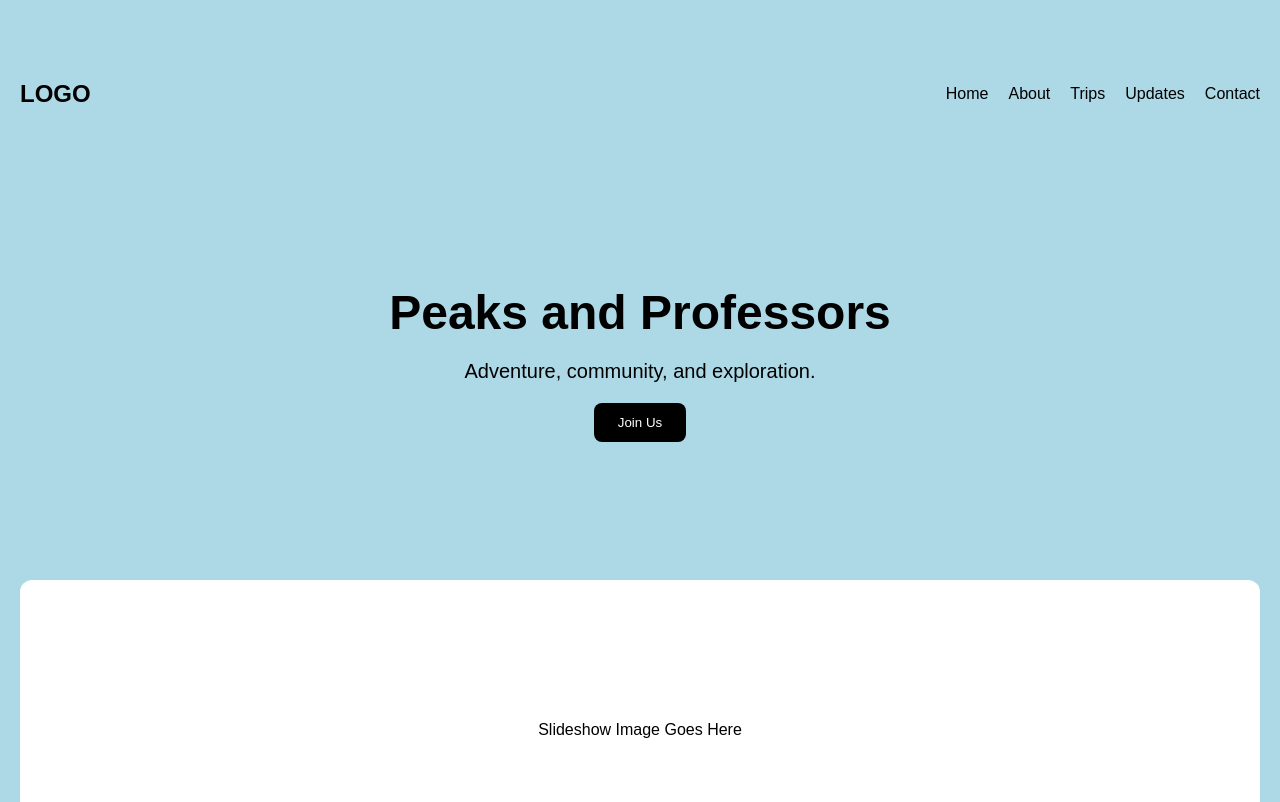
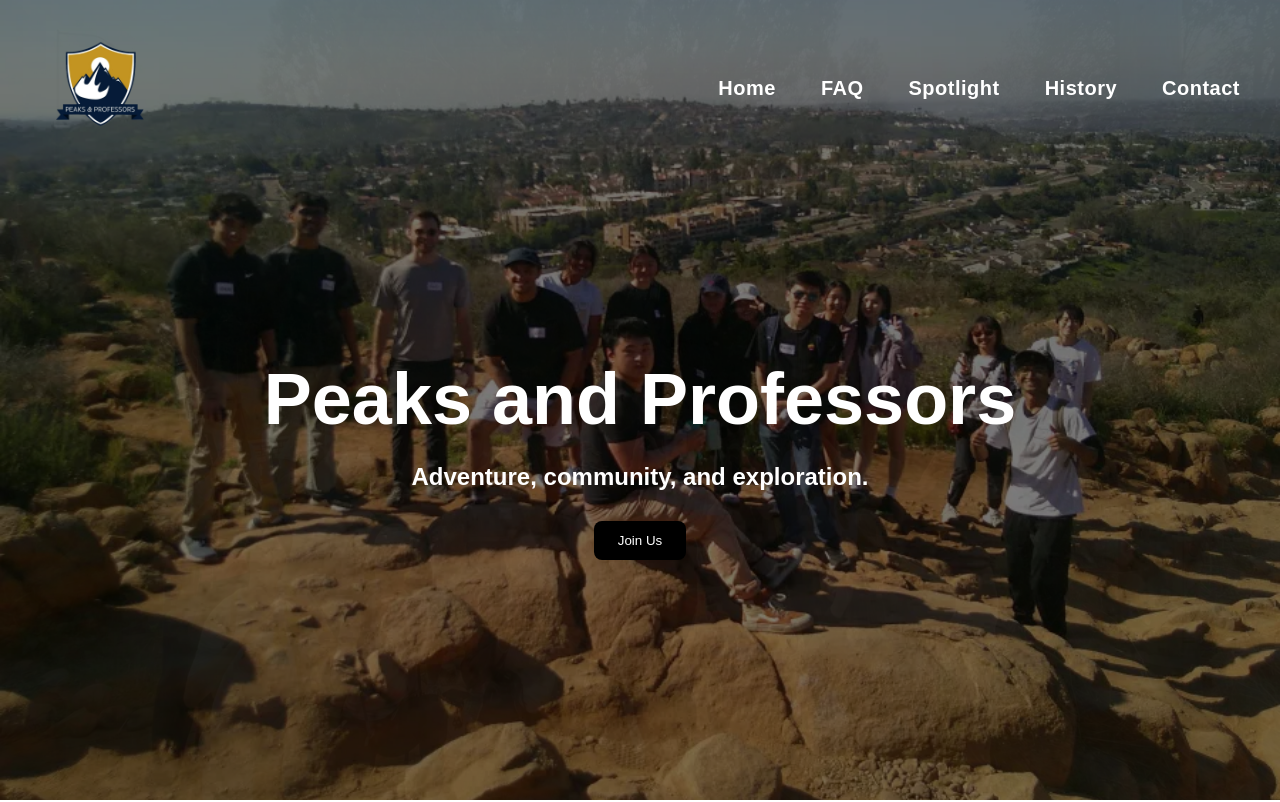
Before and after one commit to SharmaNishant11/PeaksAndProfessorsUCSD, a React (Vite) app in the folder frontend/: page / in a window 1280 px wide. Shown: the top 802 px of the page. Built offline with nearby package versions, Linux system fonts and the light colour scheme.

Commit message:
added pictures and slideshow and fixed hero section

```diff
--- a/frontend/src/pages/index.tsx
+++ b/frontend/src/pages/index.tsx
@@ -1,18 +1,42 @@
-import React from 'react';
+import React from "react";
+import img1 from "../assets/PAP_IMG1.jpg";
+import img2 from "../assets/PAP_IMG2.jpg";
+import logoImg from "../assets/logo.png"; // new logo
 
 export default function HomePage() {
+  const images = [img1, img2];
+  const [current, setCurrent] = React.useState(0);
+
+  React.useEffect(() => {
+    const interval = setInterval(() => {
+      setCurrent((prev) => (prev + 1) % images.length);
+    }, 3000);
+
+    return () => clearInterval(interval);
+  }, []);
+
   return (
     <div>
-      <section className="hero">
+      <section
+        className="hero"
+        style={{
+          backgroundImage: `url(${images[current]})`,
+          backgroundSize: "cover",
+          backgroundPosition: "center",
+          transition: "background-image 0.5s ease-in-out",
+        }}
+      >
         <div className="hero-top">
-        <div className="logo">LOGO</div>
+          <div className="logo">
+            <img src={logoImg} alt="Logo" className="logo-img" />
+          </div>
 
           <nav className="nav-tabs">
-          <a href="#">Home</a>
-          <a href="#">About</a>
-          <a href="#">Trips</a>
-          <a href="#">Updates</a>
-          <a href="#">Contact</a>
+            <a href="/">Home</a>
+            <a href="/faq">FAQ</a>
+            <a href="/spotlight">Spotlight</a>
+            <a href="/history">History</a>
+            <a href="/contact">Contact</a>
           </nav>
         </div>
 
@@ -20,10 +44,6 @@ export default function HomePage() {
           <h1>Peaks and Professors</h1>
           <p>Adventure, community, and exploration.</p>
           <button>Join Us</button>
-      </div>
-
-      <div className="hero-image-placeholder">
-        <p>Slideshow Image Goes Here</p>
         </div>
       </section>
 
@@ -89,8 +109,8 @@ export default function HomePage() {
         <div className="updates-news">
           <h2>Recent Updates</h2>
           <ul>
-            <p> New trips coming soon! </p>
-            <p> Stay Tuned  </p>
+            <li>New trips coming soon!</li>
+            <li>Stay tuned for announcements.</li>
           </ul>
         </div>
 
--- a/frontend/src/styles.css
+++ b/frontend/src/styles.css
@@ -1,10 +1,26 @@
+* {
+  box-sizing: border-box;
+}
 body {
   margin: 0;
   font-family: Arial, sans-serif;
 }
+h1 {
+  font-size: 60px;
+  font-weight: 900;
+}
 
+h2 {
+  font-size: 40px;
+  font-weight: 800;
+}
+
+p {
+  font-size: 18px;
+  font-weight: 500;
+}
 section {
-  padding: 80px 20px;
+  padding: 100px 60px;
 }
 
 .hero {
@@ -12,7 +28,7 @@ section {
 }
 
 .about {
-  background-color: white;
+  background-color: lightblue;
 }
 
 .events {
@@ -23,36 +39,95 @@ section {
   background-color: #222;
   color: white;
 }
+
+.about,
+.cool,
+.events,
+.updates,
+.footer {
+  width: 100%;
+  height: 100%;
+}
+
+.about,.events{
+  gap: 60px;
+}
 /* hero section */
 .hero {
-  background-color: lightblue;
+  position: relative;
   min-height: 100vh;
+  padding: 120px 60px 80px;
   display: flex;
   flex-direction: column;
-  justify-content: space-between;
+  justify-content: center;
+  align-items: center;
+
+  background-size: cover;
+  background-position: center;
+  color: white;
+  text-align: center;
+  overflow: hidden;
+}
+
+.hero::after {
+  content: "";
+  position: absolute;
+  top:0; left:0; right:0; bottom:0;
+  background: rgba(0,0,0,0.5);
+  z-index: 0;
+}
+
+.hero-content, .hero-top {
+  position: relative;
+  z-index: 1; /* bring above overlay */
 }
 
 .hero-top {
+  position: absolute;
+  top: 0;
+  left: 0;
+  right: 0;
+
+  padding: 25px 40px;
+
   display: flex;
   justify-content: space-between;
   align-items: center;
-  margin-bottom: 40px;
+
+  z-index: 2;
+  box-sizing: border-box;
+}
+.hero-content {
+  text-align: center;
+  margin-top: 60px;   /* pushes it slightly down from top */
 }
 
 .logo {
   font-size: 24px;
   font-weight: bold;
 }
+.logo-img {
+  height: 120px;
+  width: auto;
+  object-fit: contain;
+}
 
 .nav-tabs {
   display: flex;
-  gap: 20px;
+  gap: 45px;
 }
 
 .nav-tabs a {
+  font-size: 20px;
+  font-weight: 600;
+  letter-spacing: 0.5px;
+  color: white;
   text-decoration: none;
-  color: black;
-  font-weight: 500;
+  transition: opacity 0.2s ease;
+}
+
+.nav-tabs a:hover {
+  opacity: 0.7;
 }
 
 .hero-content {
@@ -61,13 +136,16 @@ section {
 }
 
 .hero-content h1 {
-  font-size: 48px;
-  margin-bottom: 10px;
+  font-size: 72px;
+  font-weight: 900;
+  margin-bottom: 20px;
+  line-height: 1.1;
 }
 
 .hero-content p {
-  font-size: 20px;
-  margin-bottom: 20px;
+  font-size: 24px;
+  font-weight: 600;
+  margin-bottom: 30px;
 }
 
 .hero-content button {
@@ -85,6 +163,12 @@ section {
   display: flex;
   align-items: center;
   justify-content: center;
+  border-radius: 12px;
+}
+.hero-image img {
+  width: 100%;
+  height: 300px;
+  object-fit: cover;
   border-radius: 12px;
 }
 
```
Lines whose indentation alone changed are shown as unchanged.
